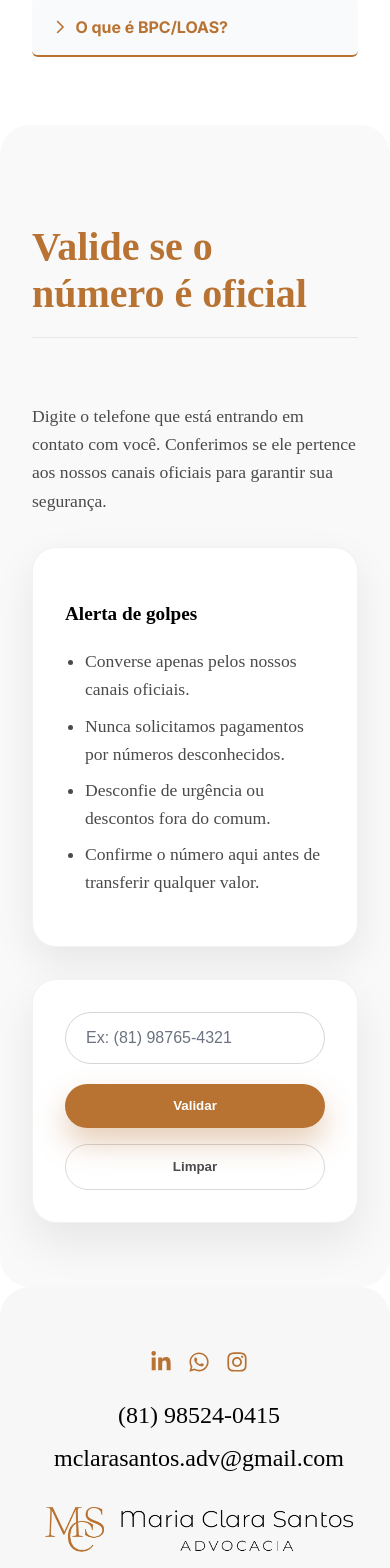
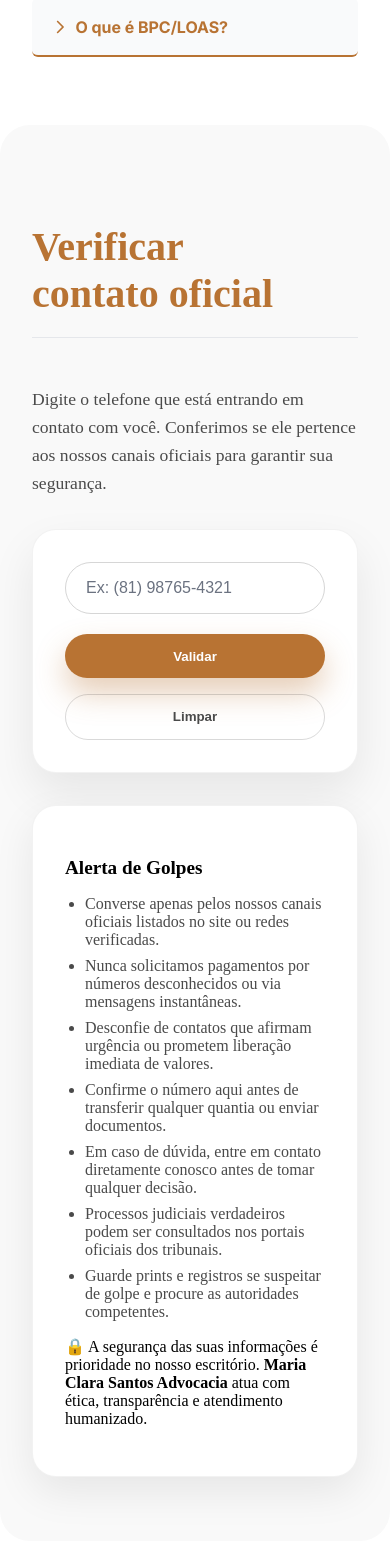
Before and after one commit to renatojuniordw/portfolio-maria-clara, a Next.js app: page / in a window 390 px wide. Shown: the part 2940-4508 px from the top of the page. Built offline with nearby package versions, Linux system fonts and the light colour scheme.

Commit message:
atualiza componente PhoneVerifier com melhorias na estrutura e conteúdo da seção de alerta

```diff
--- a/src/assets/styles/PhoneVerifier.module.scss
+++ b/src/assets/styles/PhoneVerifier.module.scss
@@ -5,6 +5,7 @@
     background-color: $light-gray;
     border-radius: 30px;
     text-align: center;
+    margin-bottom: 50px;
 
     header {
         text-align: center;
@@ -19,14 +20,17 @@
         align-items: start;
     }
 
-    .text {
+    .primaryColumn {
+        display: flex;
+        flex-direction: column;
+        gap: 2rem;
         font-size: 1.1rem;
         color: $graphite;
         line-height: 1.6;
     }
 
     .subtitle {
-        margin-bottom: 2rem;
+        margin: 0;
     }
 
     .alertBox {
@@ -53,6 +57,12 @@
         li {
             color: $graphite;
         }
+
+        align-self: stretch;
+    }
+
+    .primaryColumn .panel {
+        margin-top: 0;
     }
 
     .panel {
@@ -177,5 +187,9 @@
         .buttonGroup {
             flex-direction: column;
         }
+
+        .alertBox {
+            order: 2;
+        }
     }
 }
--- a/src/components/PhoneVerifier.tsx
+++ b/src/components/PhoneVerifier.tsx
@@ -70,28 +70,20 @@ const PhoneVerifier = () => {
         >
             <header>
                 <h2 id="phone-verifier-heading" className="section-title">
-                    Valide se o <span aria-hidden="true"><br /></span>número é oficial
+                    Verificar
+                    <span aria-hidden="true"><br /></span>
+                    contato oficial
+                    {/* Valide se o <span aria-hidden="true"><br /></span>número é oficial */}
                 </h2>
                 <Divider />
             </header>
 
             <div className={styles.grid}>
-                <div className={styles.text}>
+                <div className={styles.primaryColumn}>
                     <p className={styles.subtitle}>
                         Digite o telefone que está entrando em contato com você. Conferimos se ele pertence aos nossos
                         canais oficiais para garantir sua segurança.
                     </p>
-
-                    <div className={styles.alertBox}>
-                        <h3>Alerta de golpes</h3>
-                        <ul>
-                            <li>Converse apenas pelos nossos canais oficiais.</li>
-                            <li>Nunca solicitamos pagamentos por números desconhecidos.</li>
-                            <li>Desconfie de urgência ou descontos fora do comum.</li>
-                            <li>Confirme o número aqui antes de transferir qualquer valor.</li>
-                        </ul>
-                    </div>
-                </div>
 
                     <div className={styles.panel}>
                         <form onSubmit={handleCheck} className={styles.form}>
@@ -135,6 +127,25 @@ const PhoneVerifier = () => {
                         )}
                     </div>
                 </div>
+
+                <div className={styles.alertBox}>
+                    <h3>Alerta de Golpes</h3>
+                    <ul>
+                        <li>Converse apenas pelos nossos canais oficiais listados no site ou redes verificadas.</li>
+                        <li>Nunca solicitamos pagamentos por números desconhecidos ou via mensagens instantâneas.</li>
+                        <li>Desconfie de contatos que afirmam urgência ou prometem liberação imediata de valores.</li>
+                        <li>Confirme o número aqui antes de transferir qualquer quantia ou enviar documentos.</li>
+                        <li>Em caso de dúvida, entre em contato diretamente conosco antes de tomar qualquer decisão.</li>
+                        <li>Processos judiciais verdadeiros podem ser consultados nos portais oficiais dos tribunais.</li>
+                        <li>Guarde prints e registros se suspeitar de golpe e procure as autoridades competentes.</li>
+                    </ul>
+                    <p className={styles.alertNote}>
+                        🔒 A segurança das suas informações é prioridade no nosso escritório.
+                        <strong> Maria Clara Santos Advocacia</strong> atua com ética, transparência e atendimento humanizado.
+                    </p>
+                </div>
+
+            </div>
         </section>
     );
 }
```
Lines whose indentation alone changed are shown as unchanged.
